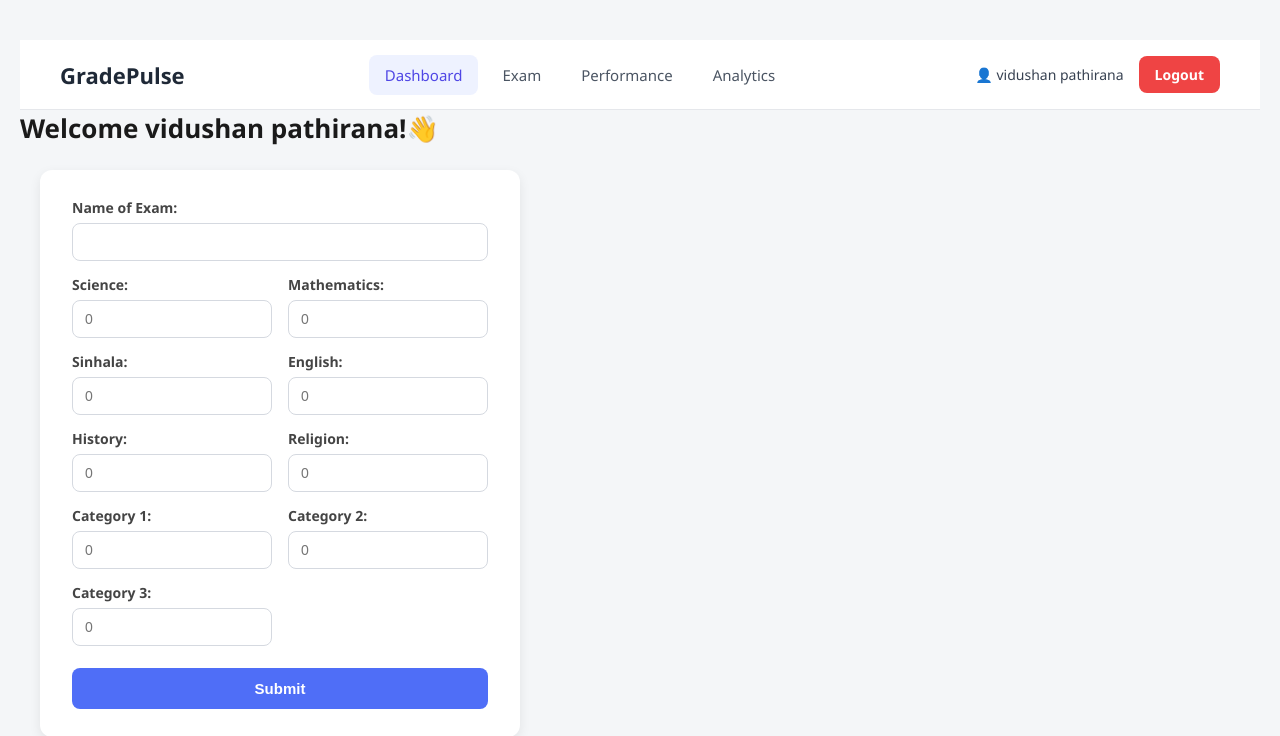
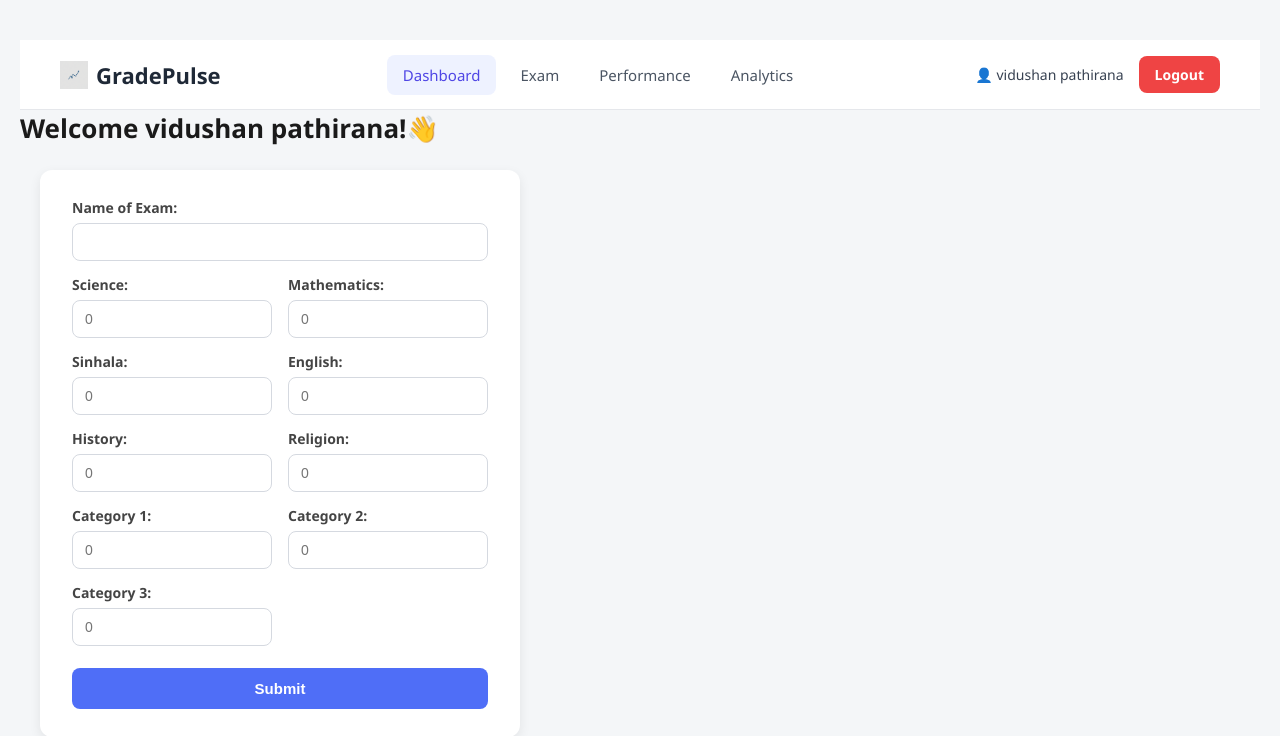
Before and after one commit to vidushan-ds/mark-pulse, a Flask app: page /home in a window 1280 px wide. Shown: the top 736 px of the page. Run offline with Flask 3, Linux system fonts and the light colour scheme; a user stored in the database is signed in.

Commit message:
feat: add logo to web page

```diff
--- a/static/style.css
+++ b/static/style.css
@@ -283,7 +283,9 @@ h1 {
 }
 
 .brand-icon {
-    font-size: 24px;
+    height: 28px;
+    width: 28px;
+    object-fit: contain;
 }
 
 .nav-links {
--- a/templates/index.html
+++ b/templates/index.html
@@ -3,6 +3,7 @@
 <head>
     <meta charset="UTF-8">
     <meta name="viewport" content="width=device-width, initial-scale=1.0">
+    <link rel="icon" type="image/png" href="{{ url_for('static', filename='favicon.png') }}">
     <link rel="stylesheet" href="{{ url_for('static', filename='style.css') }}">
     <link rel="stylesheet" href="{{ url_for('static', filename='responsive.css') }}">
     <title>GradePulse</title>
@@ -12,6 +13,7 @@
     <nav class="navbar">
 
         <a href="{{ url_for('home') }}" class="brand">
+            <img src="{{ url_for('static', filename='favicon.png') }}" alt="GradePulse logo" class="brand-icon">
             <span>GradePulse</span>
         </a>
 
--- a/templates/login.html
+++ b/templates/login.html
@@ -3,6 +3,7 @@
 <head>
     <meta charset="UTF-8">
     <meta name="viewport" content="width=device-width, initial-scale=1.0">
+    <link href="icon" type="image/png" href="{{ url_for('static', filename='favicon.png' )}}">
     <link rel="stylesheet" href="{{ url_for('static', filename='login.css') }}">
     <link rel="stylesheet" href="{{ url_for('static', filename='responsive.css') }}">
     <title>Login</title>
--- a/templates/signup.html
+++ b/templates/signup.html
@@ -3,6 +3,7 @@
 <head>
     <meta charset="UTF-8">
     <meta name="viewport" content="width=device-width, initial-scale=1.0">
+    <link rel="icon" type="image/png" href="{{ url_for('static', filename='favicon.png') }}">
     <link rel="stylesheet" href="{{ url_for('static', filename='login.css') }}">
     <link rel="stylesheet" href="{{ url_for('static', filename='responsive.css') }}">
     <title>Sign Up</title>
```
Also changed, not shown: static/favicon.png (added).
